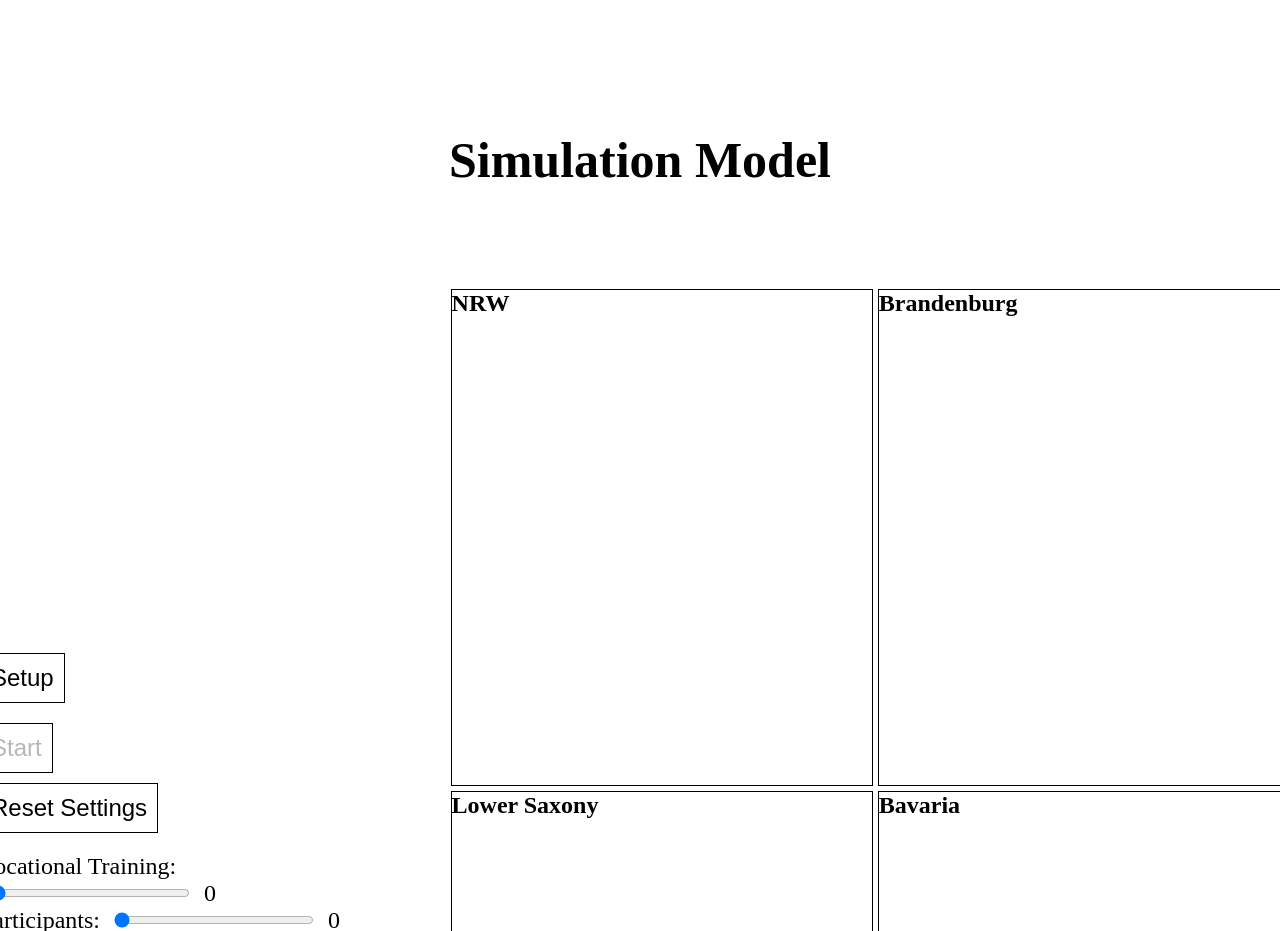
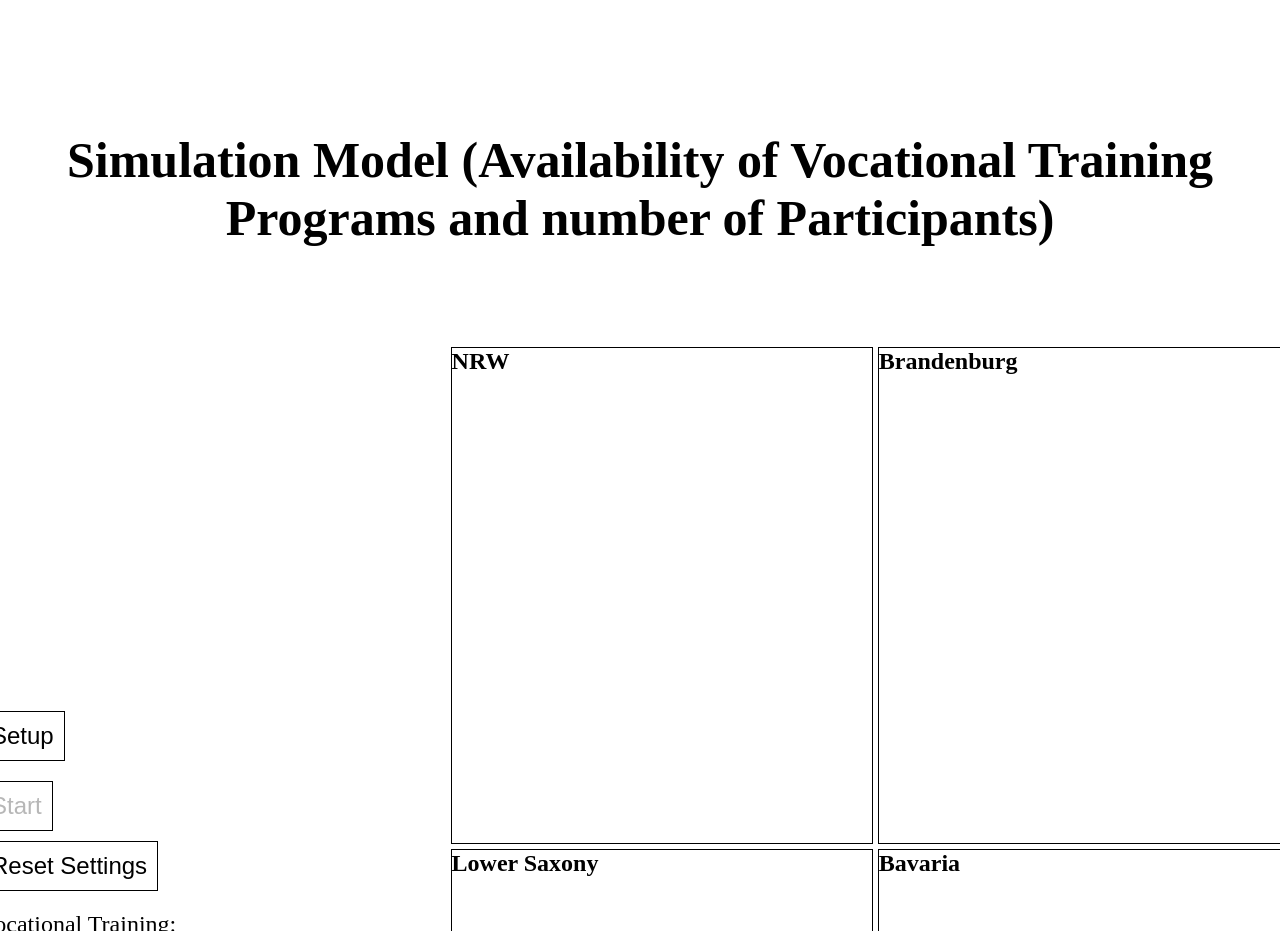
Before and after one commit to hamzanaeemm/pamseminar.github.io, a plain HTML site: page VocationalTraining/VocationalTraining.html in a window 1280 px wide. Shown: the part 980-1911 px from the top of the page. Drawn offline with Linux system fonts and the light colour scheme.

Commit message:
Update VocationalTraining.html

```diff
--- a/VocationalTraining/VocationalTraining.html
+++ b/VocationalTraining/VocationalTraining.html
@@ -42,7 +42,7 @@
     </div>
     <div style="margin-bottom: 100px;">
         <h1 style="font-size: 50px;text-align: center;">
-            Simulation Model
+            Simulation Model (Availability of Vocational Training Programs and number of Participants)
         </h1>
     </div>
     <div style="display: flex; align-items: center;">
```
